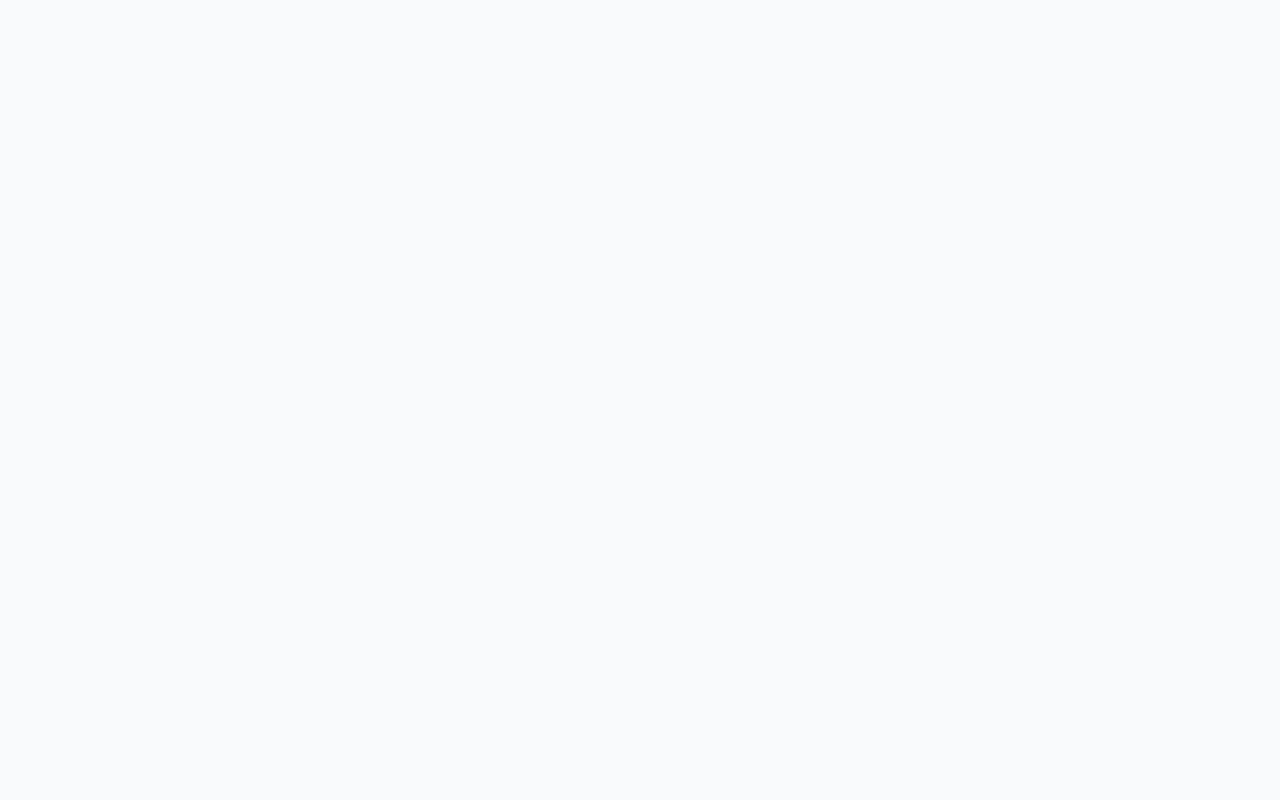
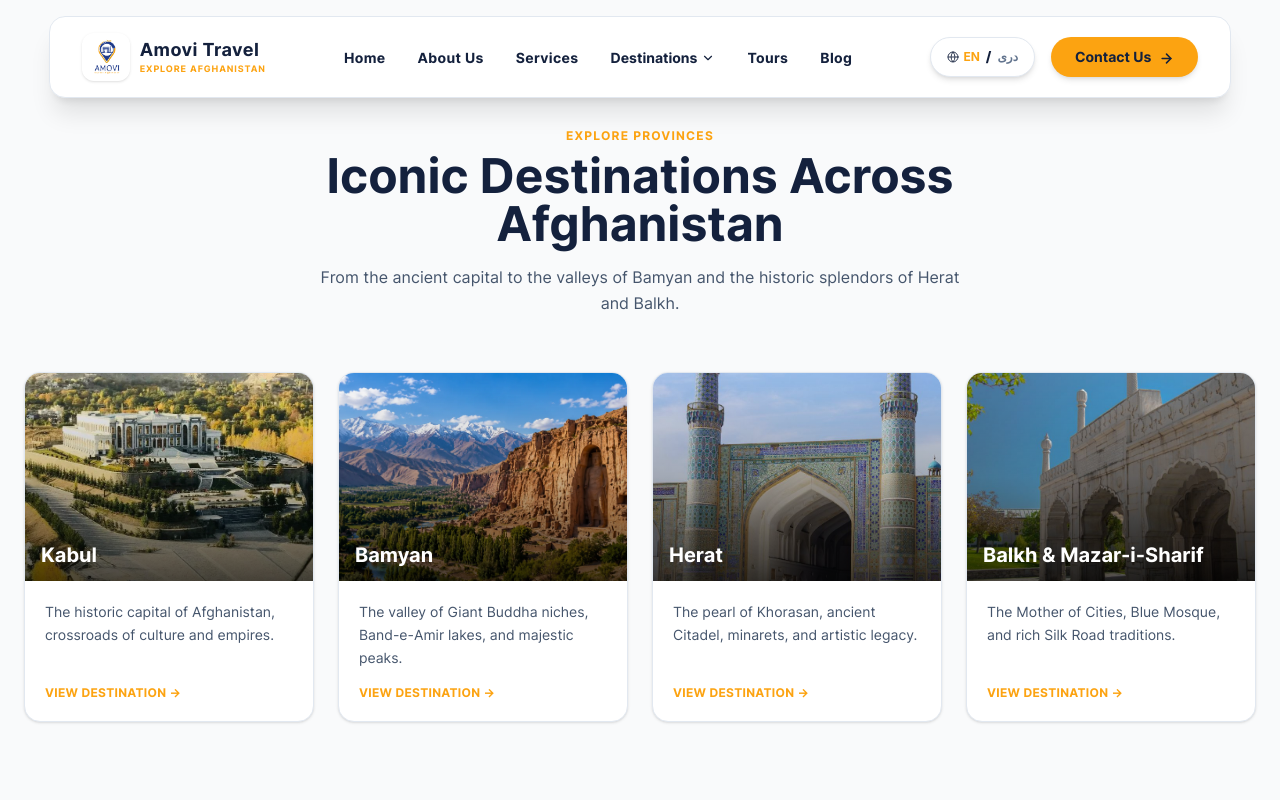
Before and after one commit to taqiraya/amovi, a React (Vite) app: page /destinations in a window 1280 px wide. Before the commit this address had no page. Shown: the top 800 px of the page. Built offline with nearby package versions, Linux system fonts and the light colour scheme; the HTML template or start-up script is replaced by a standard one.

Commit message:
feat(routes): add destinations overview and 404 Not Found page

```diff
--- a/src/App.jsx
+++ b/src/App.jsx
@@ -11,11 +11,13 @@ import Home from './pages/home/Home';
 import About from './pages/about/About';
 import Services from './pages/services/Services';
 import Tours from './pages/tours/Tours';
+import Destinations from './pages/destinations/Destinations';
 import ProvinceView from './pages/destinations/ProvinceView';
 import Blog from './pages/blog/Blog';
 import Contact from './pages/contact/Contact';
 import Policy from './pages/policy/Policy';
 import PaymentMethods from './pages/payment/PaymentMethods';
+import NotFound from './pages/notFound/NotFound';
 
 function App() {
   const { currentLang } = useLangStore();
@@ -34,14 +36,15 @@ function App() {
           <Route path="/" element={<Home />} />
           <Route path="/about" element={<About />} />
           <Route path="/services" element={<Services />} />
+          <Route path="/destinations" element={<Destinations />} />
           <Route path="/destinations/:slug" element={<ProvinceView />} />
           <Route path="/tours" element={<Tours />} />
           <Route path="/blog" element={<Blog />} />
           <Route path="/contact" element={<Contact />} />
           <Route path="/policy" element={<Policy />} />
           <Route path="/payment-methods" element={<PaymentMethods />} />
+          <Route path="*" element={<NotFound />} />
         </Route>
-
 
         {/* 🔸 گروه دوم روت‌ها: صفحه ادمین کاملاً مستقل (بدون هدر و فوتر) */}
         <Route path="/admin" element={<AdminPanel />} />
--- /dev/null
+++ b/src/pages/destinations/Destinations.jsx
@@ -0,0 +1,90 @@
+import { Link } from 'react-router-dom';
+import { useLangStore } from '../../store/useLangStore';
+
+const featuredProvinces = [
+  {
+    slug: 'kabul',
+    nameEn: 'Kabul',
+    nameFa: 'کابل',
+    descEn: 'The historic capital of Afghanistan, crossroads of culture and empires.',
+    descFa: 'پایتخت تاریخی افغانستان، محل پیوند فرهنگ‌ها، بازارها و ابنیه باشکوه.',
+    image: '/images/provinces/kabul/kabul-hero.webp'
+  },
+  {
+    slug: 'bamyan',
+    nameEn: 'Bamyan',
+    nameFa: 'بامیان',
+    descEn: 'The valley of Giant Buddha niches, Band-e-Amir lakes, and majestic peaks.',
+    descFa: 'دره تندیس‌های کهن بودا، دریاچه‌های فیروزه‌ای پارک ملی بند امیر و زیبایی‌های بکر.',
+    image: '/images/provinces/bamyan/bamyan-hero.webp'
+  },
+  {
+    slug: 'herat',
+    nameEn: 'Herat',
+    nameFa: 'هرات',
+    descEn: 'The pearl of Khorasan, ancient Citadel, minarets, and artistic legacy.',
+    descFa: 'مروارید خراسان، ارگ تاریخی اختیارالدین، مناره‌های کهن و هنر معماری اصیل.',
+    image: '/tours/images/heratPictures.webp'
+  },
+  {
+    slug: 'balkh',
+    nameEn: 'Balkh & Mazar-i-Sharif',
+    nameFa: 'بلخ و مزار شریف',
+    descEn: 'The Mother of Cities, Blue Mosque, and rich Silk Road traditions.',
+    descFa: 'ام‌البلاد، زیارتگاه آبی‌فام مزار شریف و یادگار درخشان جاده ابریشم.',
+    image: '/tours/images/mazarPictures.webp'
+  }
+];
+
+export default function Destinations() {
+  const { currentLang } = useLangStore();
+  const isRtl = currentLang === 'fa';
+
+  return (
+    <div className={`pt-32 pb-24 px-6 max-w-7xl mx-auto ${isRtl ? 'text-right font-[Sahel]' : 'text-left font-[Inter]'}`}>
+      <div className="text-center max-w-2xl mx-auto mb-14">
+        <span className="text-[#FCA311] font-bold text-xs uppercase tracking-widest block mb-2 font-[Inter]">
+          {isRtl ? 'کشف ولایات' : 'EXPLORE PROVINCES'}
+        </span>
+        <h1 className="text-3xl sm:text-4xl lg:text-5xl font-extrabold text-[#14213D] mb-4">
+          {isRtl ? 'مقاصد رویایی در سراسر افغانستان' : 'Iconic Destinations Across Afghanistan'}
+        </h1>
+        <p className="text-slate-600 leading-relaxed text-sm sm:text-base">
+          {isRtl
+            ? 'از پایتخت کهن تا دره‌های بامیان و تاریخ پرشکوه هرات و بلخ، سفرهای منحصر به فرد آمووی ترول را تجربه کنید.'
+            : 'From the ancient capital to the valleys of Bamyan and the historic splendors of Herat and Balkh.'}
+        </p>
+      </div>
+
+      <div className="grid grid-cols-1 sm:grid-cols-2 lg:grid-cols-4 gap-6" dir={isRtl ? 'rtl' : 'ltr'}>
+        {featuredProvinces.map((prov) => (
+          <Link
+            key={prov.slug}
+            to={`/destinations/${prov.slug}`}
+            className="group relative overflow-hidden rounded-2xl bg-white border border-slate-200 shadow-sm hover:shadow-xl transition-all duration-300 hover:-translate-y-1.5 flex flex-col justify-between"
+          >
+            <div className="h-52 w-full overflow-hidden relative">
+              <img
+                src={prov.image}
+                alt={isRtl ? prov.nameFa : prov.nameEn}
+                className="w-full h-full object-cover group-hover:scale-105 transition-transform duration-500"
+              />
+              <div className="absolute inset-0 bg-gradient-to-t from-black/70 via-black/20 to-transparent" />
+              <h2 className="absolute bottom-3 right-4 left-4 text-white text-xl font-bold">
+                {isRtl ? prov.nameFa : prov.nameEn}
+              </h2>
+            </div>
+            <div className="p-5 flex flex-col justify-between flex-grow">
+              <p className="text-slate-600 text-xs sm:text-sm leading-relaxed mb-4">
+                {isRtl ? prov.descFa : prov.descEn}
+              </p>
+              <span className="text-[#FCA311] font-bold text-xs uppercase tracking-wide group-hover:underline">
+                {isRtl ? 'مشاهده جزئیات مقصد ←' : 'View Destination →'}
+              </span>
+            </div>
+          </Link>
+        ))}
+      </div>
+    </div>
+  );
+}
--- /dev/null
+++ b/src/pages/notFound/NotFound.jsx
@@ -0,0 +1,27 @@
+import { Link } from 'react-router-dom';
+import { useLangStore } from '../../store/useLangStore';
+
+export default function NotFound() {
+  const { currentLang } = useLangStore();
+  const isRtl = currentLang === 'fa';
+
+  return (
+    <div className={`pt-36 pb-24 px-6 text-center max-w-xl mx-auto ${isRtl ? 'font-[Sahel]' : 'font-[Inter]'}`}>
+      <h1 className="text-8xl font-black text-[#FCA311] mb-2 tracking-tight">404</h1>
+      <h2 className="text-2xl sm:text-3xl font-bold text-[#14213D] mb-4">
+        {isRtl ? 'صفحه مورد نظر پیدا نشد!' : 'Page Not Found!'}
+      </h2>
+      <p className="text-slate-600 mb-8 leading-relaxed">
+        {isRtl
+          ? 'صفحه‌ای که به دنبال آن هستید ممکن است حذف شده یا آدرس آن تغییر کرده باشد.'
+          : 'The page you are looking for might have been removed, renamed, or is temporarily unavailable.'}
+      </p>
+      <Link
+        to="/"
+        className="inline-flex items-center justify-center bg-[#FCA311] hover:bg-amber-500 text-[#14213D] font-bold px-8 py-3.5 rounded-full shadow-lg transition duration-200"
+      >
+        {isRtl ? 'بازگشت به صفحه اصلی' : 'Back to Home'}
+      </Link>
+    </div>
+  );
+}
```
